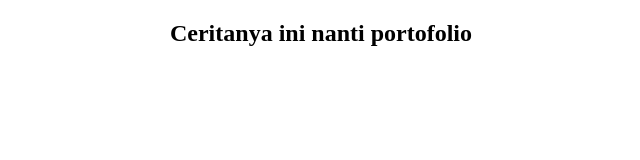
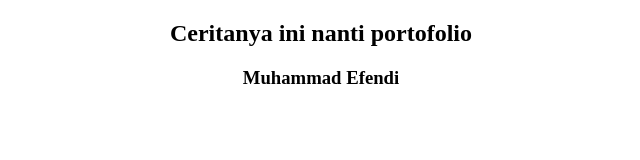
Before and after one commit to Efend1/efend1.github.io, a plain HTML site: page index.html in a window 1280 px wide. Shown: the whole page, without its empty margins (319-959 px from the left). Drawn offline with Linux system fonts and the light colour scheme.

Commit message:
menambahkan nama

```diff
--- a/index.html
+++ b/index.html
@@ -9,6 +9,7 @@
   </head>
   <body>
     <h2 class="judul">Ceritanya ini nanti portofolio</h2>
+    <h3 class="judul">Muhammad Efendi</h3>
 
 
     <script src="script.js" type="text/javascript" charset="utf-8"></script>
```
